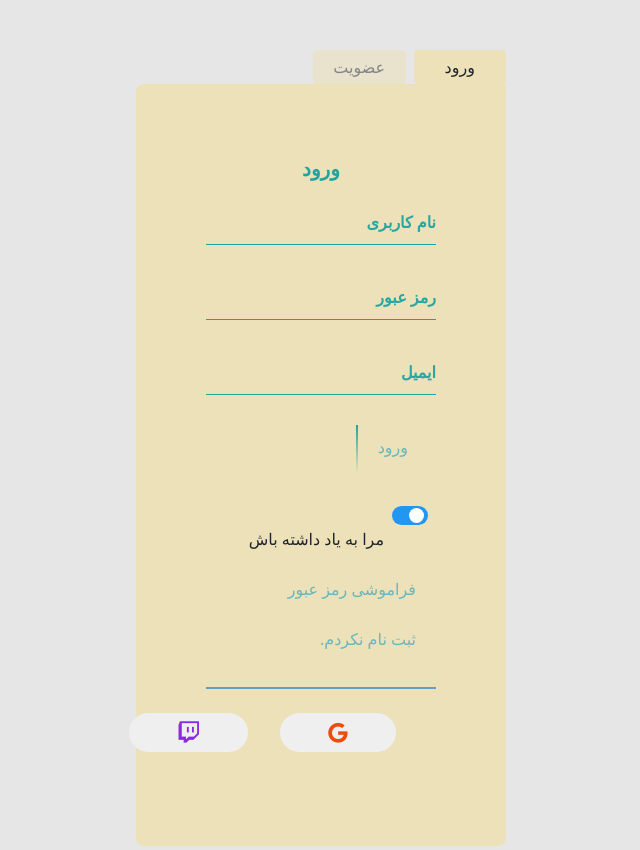
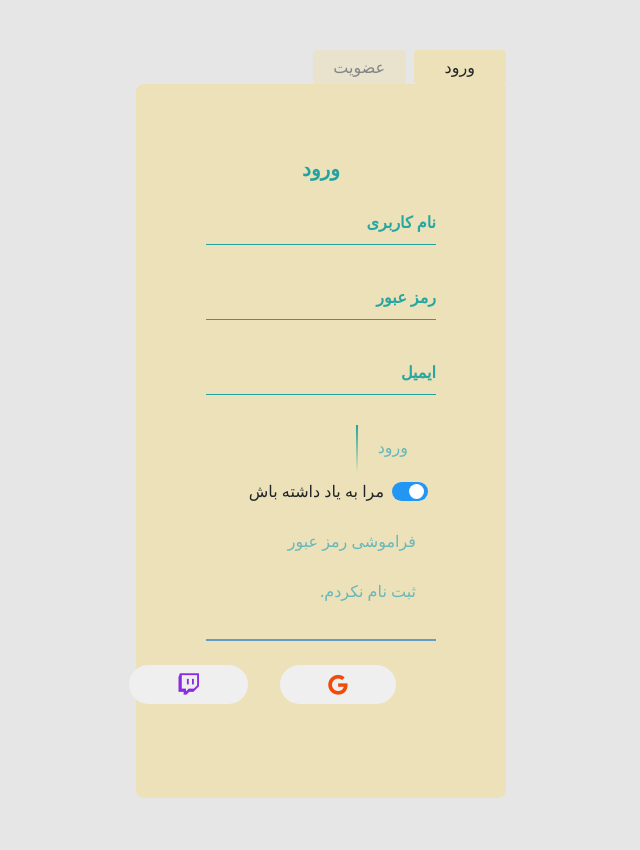
Before and after one commit to Sayyadi68/LuaPay-front, a plain HTML site: page login.html in a window 1280 px wide. Shown: the whole page, without its empty margins (319-959 px from the left). Drawn offline with Linux system fonts and the light colour scheme; a web font is replaced by a local one.

Commit message:
Update login.html

```diff
--- a/login.html
+++ b/login.html
@@ -77,7 +77,7 @@
                   <input type="checkbox" checked>
                   <span class="slider round"></span>
                 </label>
-                <span class="mt-5"> مرا به یاد داشته باش </span>
+                <span class=""> مرا به یاد داشته باش </span>
 
               </div>
 
```
